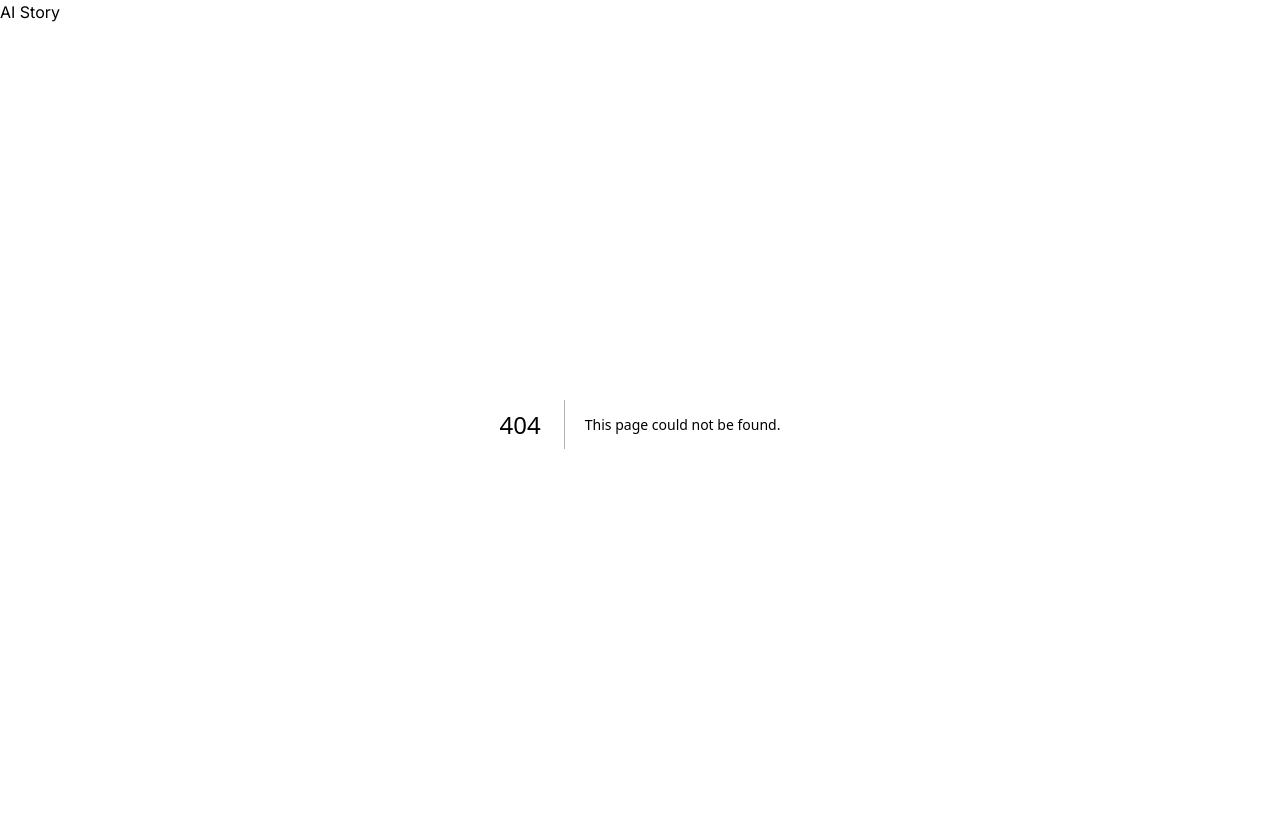
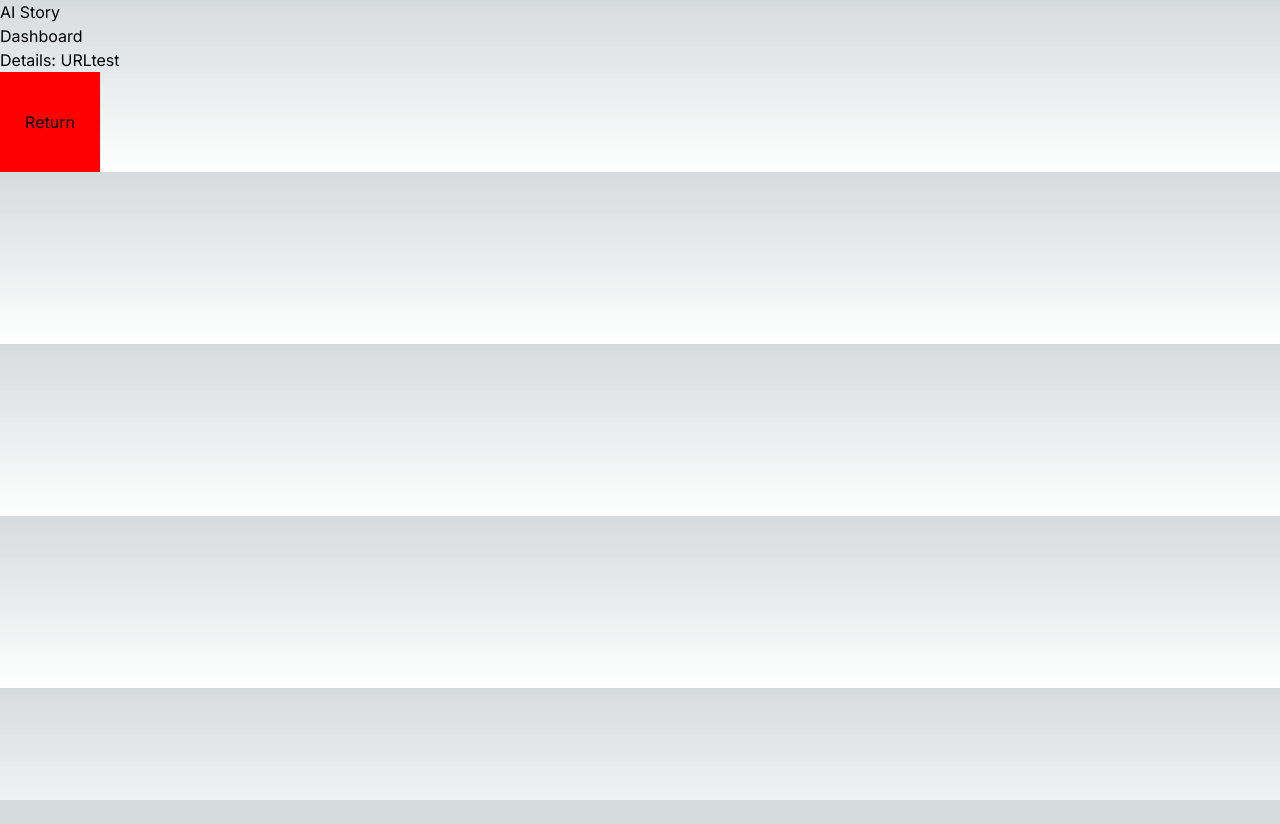
Before and after one commit to Mastereloading/ai-story, a Next.js app: page /dashboard/URLtest in a window 1280 px wide. Before the commit this address had no page. After the commit the page ends 800 px from the top, so only its background shows below. Built offline with nearby package versions, Linux system fonts and the light colour scheme.

Commit message:
Testing parameter passing by url

```diff
--- a/src/app/dashboard/page.tsx
+++ b/src/app/dashboard/[details]/page.tsx
@@ -1,9 +1,17 @@
 import Link from 'next/link'
 
-export default function Dashboard() {
+interface Details {
+    params: {
+        details: string,
+        style: number
+    }
+}
+
+export default function Dashboard({params} : Details) {
     return (
         <div>
             <h1>Dashboard</h1>
+            <h2>Details: {params.details}</h2>
             <Link href="/">
                 <div style={{display: 'flex', justifyContent: 'center', alignItems: 'center', width: '100px', height: '100px', backgroundColor: 'red'}}>
                     Return
--- a/src/app/page.tsx
+++ b/src/app/page.tsx
@@ -4,7 +4,7 @@ import Link from 'next/link'
 export default function Home() {
   return (
     <main className="flex flex-col items-center justify-between p-24">
-      <Link href='/dashboard'>
+      <Link href='/dashboard/URLtest'>
         <Image
           className="relative dark:drop-shadow-[0_0_0.3rem_#ffffff70] dark:invert"
           src="/next.svg"
```
